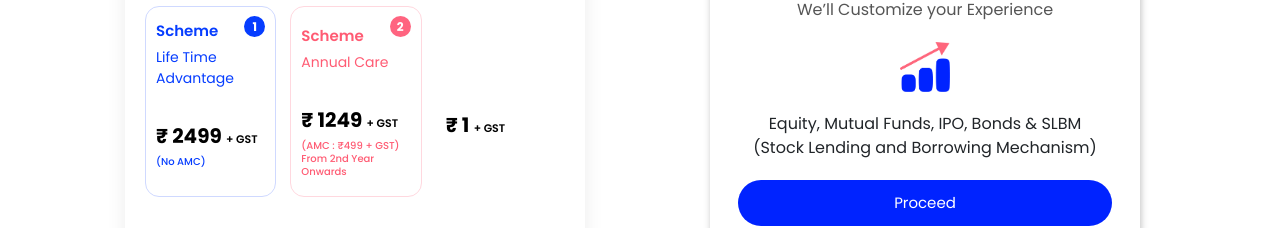
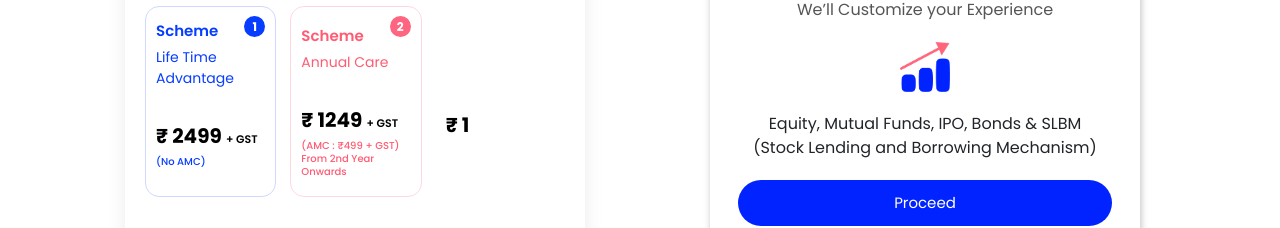
Before and after one commit to prakashvenkatesan-svg/Internal-KYC-Frontend, a React (Create React App) app: page /schemedetail in a window 1280 px wide. Shown: the part 441-669 px from the top of the page. Built offline with nearby package versions, Linux system fonts and the light colour scheme; no server answers.

Commit message:
Bypass backend error and remove GST for test scheme

```diff
--- a/src/Pages/kyc/payment-details/PaymentSummary.js
+++ b/src/Pages/kyc/payment-details/PaymentSummary.js
@@ -12,7 +12,7 @@ const PaymentSummary = () => {
   );
 
   const accountOpeningCharges = savedSchemeSelections.testScheme ? 1 : savedSchemeSelections.annualCare ? 1249 : 2499;
-  const taxAmount = (accountOpeningCharges * 18) / 100;
+  const taxAmount = savedSchemeSelections.testScheme ? 0 : (accountOpeningCharges * 18) / 100;
   // const ddpiAmount = ddpi === "Yes" ? 150 : 0;
 
   const total = accountOpeningCharges + taxAmount;
--- a/src/Pages/kyc/scheme-details/Scheme.js
+++ b/src/Pages/kyc/scheme-details/Scheme.js
@@ -63,10 +63,12 @@ const Scheme = () => {
       setIsSavingScheme(true);
       setSchemeError("");
 
-      await api.post("/scheme/save", {
-        application_id: Number(applicationId),
-        selectedScheme,
-      });
+      if (selectedScheme !== "testScheme") {
+        await api.post("/scheme/save", {
+          application_id: Number(applicationId),
+          selectedScheme,
+        });
+      }
 
       localStorage.setItem("selected_scheme", selectedScheme);
       localStorage.setItem("scheme_selections", JSON.stringify(schemeSelections));
@@ -170,7 +172,7 @@ const Scheme = () => {
 <p>Test Scheme</p>
 
                 <h2 className='scheme-price'>
-                  ₹ 1 <span>+ GST</span>
+                  ₹ 1
                 </h2>
 
                 <p className='scheme-amc-text'>
```
